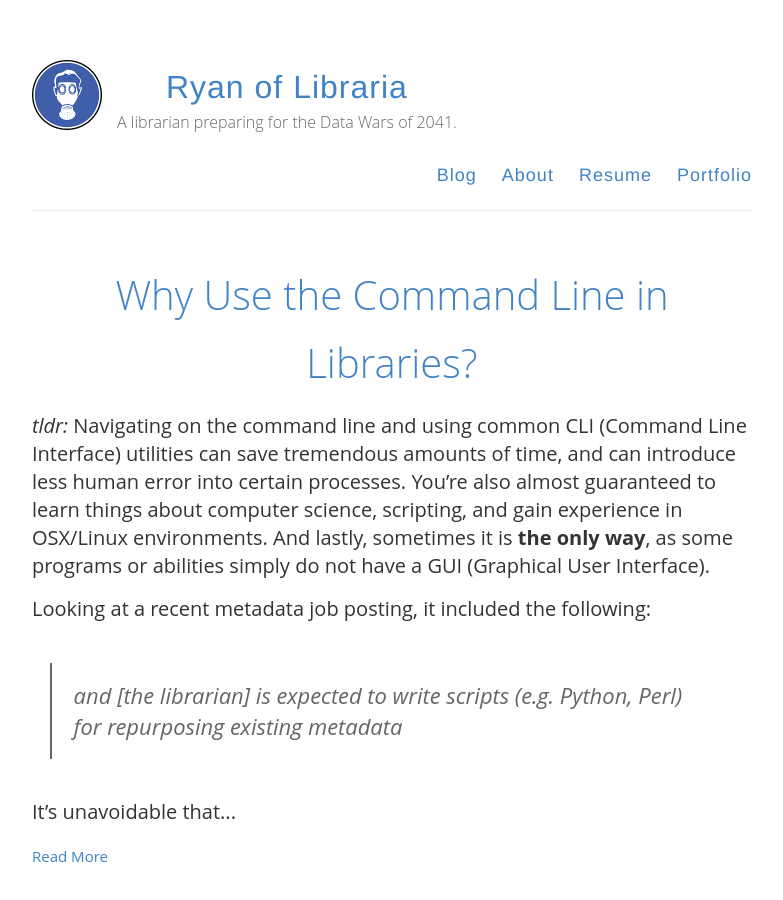
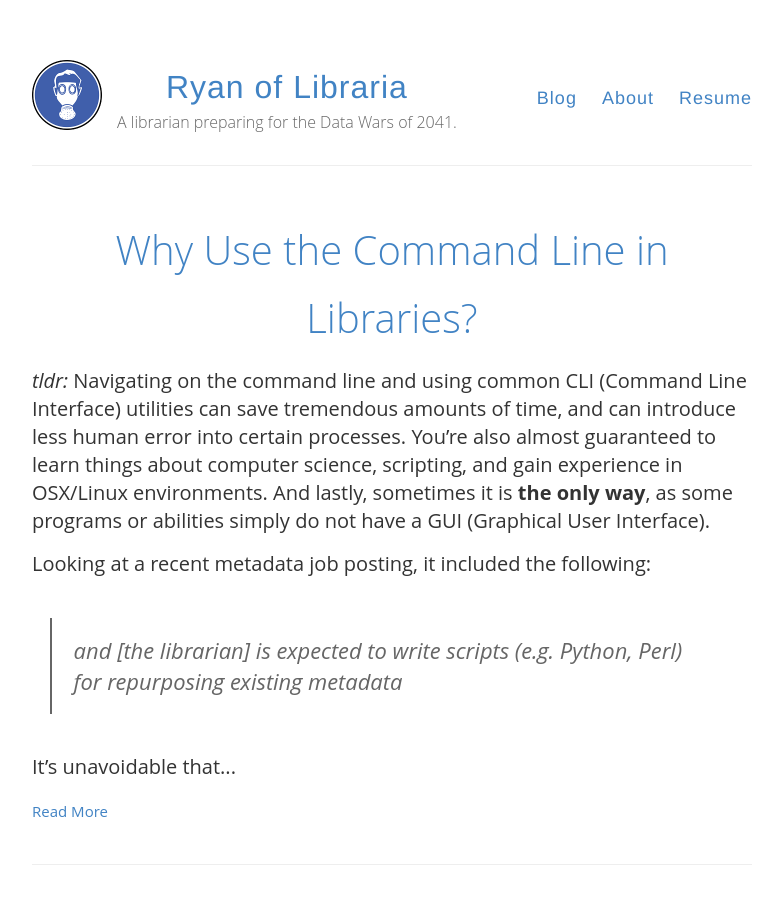
Before and after one commit to remerjohnson/remerjohnson.github.io, a Jekyll site: the page built from index.html, in a window 1280 px wide and 900 px high. Shown: the whole window, without its empty margins (248-1031 px from the left). Built offline with Jekyll 4.4.1, drawn with Linux system fonts in a browser that asks for light colours; nearby versions of some CDN libraries.

Commit message:
Edited navbar

```diff
--- a/_layouts/default.html
+++ b/_layouts/default.html
@@ -39,7 +39,6 @@
             <a href="{{ site.baseurl }}/">Blog</a>
             <a href="{{ site.baseurl }}/about">About</a>
             <a href="{{ site.baseurl }}/resume">Resume</a>
-            <a href="{{ site.baseurl }}/portfolio">Portfolio</a>
           </nav>
         </header>
       </div>
```
